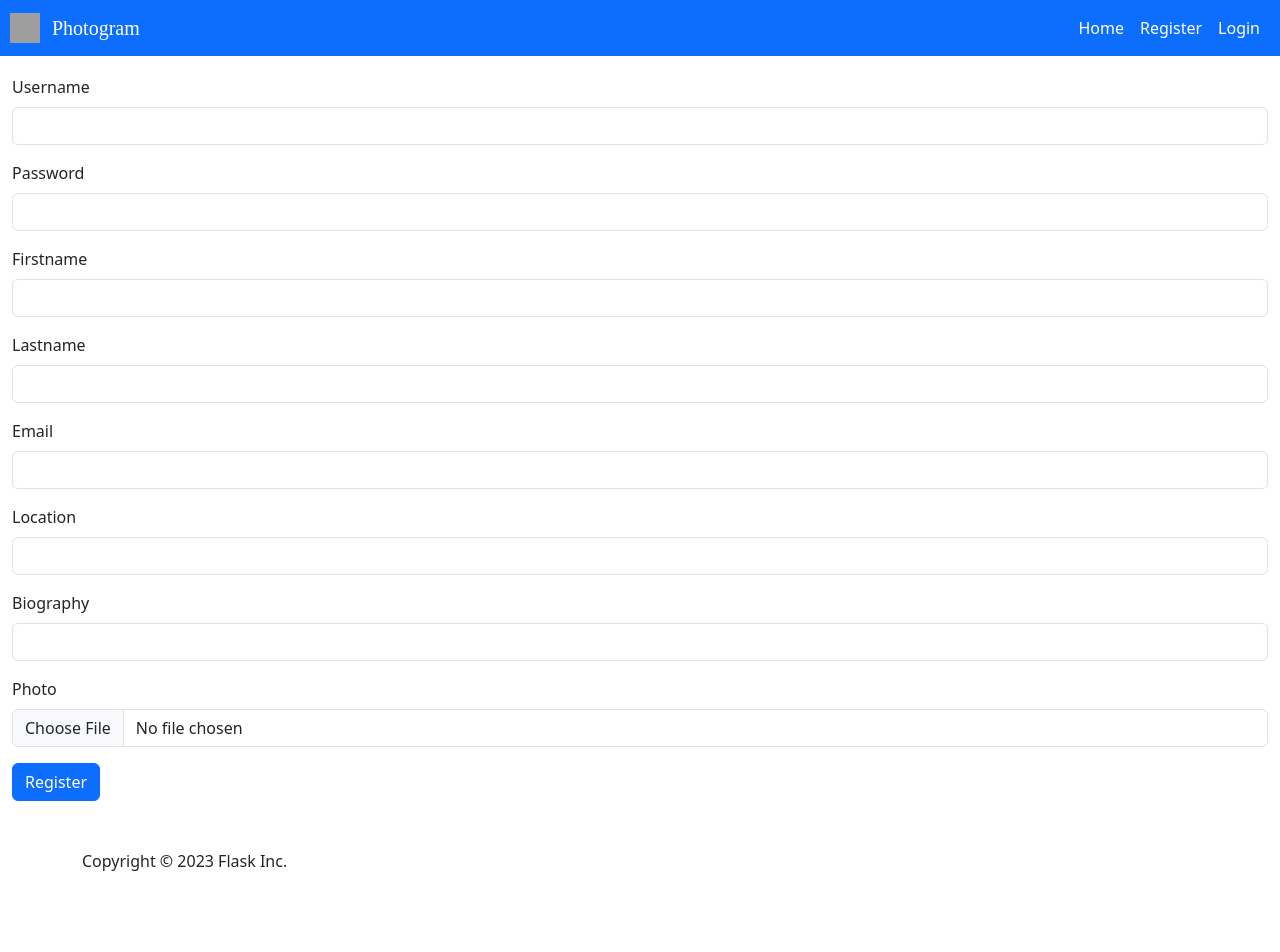
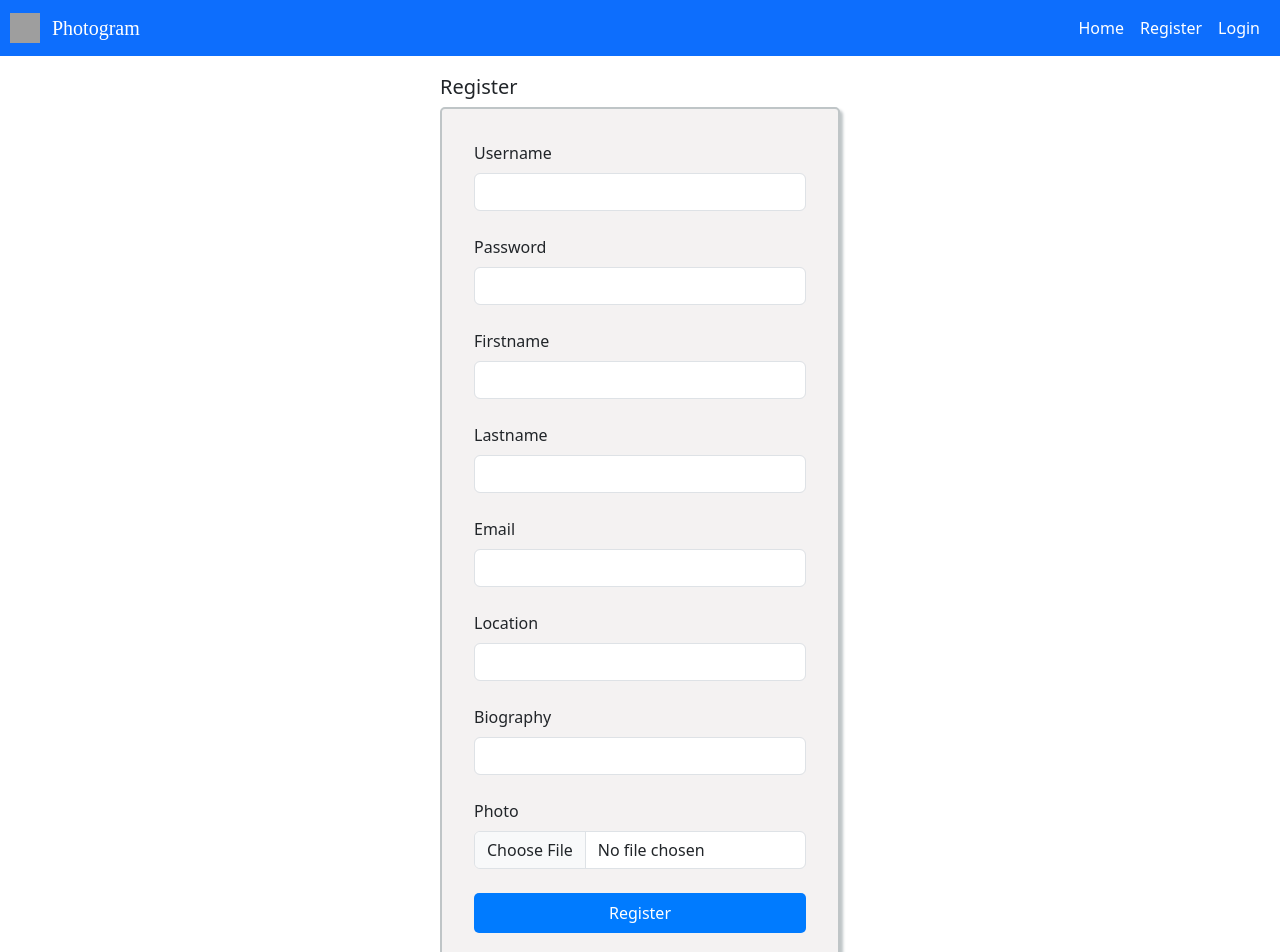
Before and after one commit to Donielle20/info3180-project2, a Vue app: page /register/user in a window 1280 px wide. Shown: the top 952 px of the page. Before the commit the page ends 889 px from the top, so only its background shows below. Built offline with nearby package versions, Linux system fonts and the light colour scheme; no server answers; grey boxes are pictures that could not be loaded.

Commit message:
Profile Page

```diff
--- a/src/components/AppHeader.vue
+++ b/src/components/AppHeader.vue
@@ -32,7 +32,7 @@
             </li>
 
             <li v-if="loggedin" class="nav-item">
-              <RouterLink class="nav-link active" to="/user/logout">My Profile</RouterLink>
+              <RouterLink class="nav-link active" to="/user/profile">My Profile</RouterLink>
             </li>
 
             <li v-if="loggedin" class="nav-item">
--- /dev/null
+++ b/src/components/ProfilePage.vue
@@ -0,0 +1,93 @@
+<template>
+    <div class="hold">
+        <div class="profile_contain">
+            <img :src="`/uploads/${item[7]}`" alt="Profile Picture" class="image_profile">
+
+            <div class="info">
+                <h2>{{item[2]}} {{item[3]}}</h2>
+                <br>
+                <h6>{{item[4]}}, {{item[5]}}</h6>
+                <h6>Member since {{date[2]}} {{date[3]}}</h6>
+                <br>
+                <p>{{item[6]}}</p>
+            </div>
+
+            <div class="info_2">
+                <div class="numbers">
+                    <h2>6</h2>
+                    <h2>10</h2>
+                </div>
+
+                <div class="labels">
+                    <h2>Posts</h2>
+                    <h2>Followers</h2>
+                </div>
+
+                <br>
+                <br>
+
+                <div class="button">
+                    <button class="new_posts">New Post</button>
+                </div>
+            </div>
+        </div>
+    </div>
+</template>
+
+<script setup>
+    let user = localStorage.getItem('user');
+    let item = user.split(",");
+    let date = item[9].split(" ");
+    console.log(user);
+</script>
+
+<style>
+    .profile_contain{
+        width: 90%;
+        height: 70%;
+        box-shadow: 3px 3px 3px rgb(191, 197, 199);
+        border-radius: 5px;
+        border: 2px solid rgb(191, 197, 199);
+        display: flex;
+        align-items: center;
+    }
+    .hold{
+        width: 100%;
+        height: 400px;
+        display: flex;
+        justify-content: center;
+    }
+    .image_profile{
+        border-radius: 50%;
+        width: 250px;
+        height: 250px;
+        margin-left: 20px;
+    }
+    .info{
+        width: 750px;
+        height: 250px;
+        margin-left: 50px;
+    }
+    .info_2{
+        height: 250px;
+        width: 280px;
+    }
+    .numbers{
+        display: grid;
+        grid-template-columns: 150px 150px;
+        padding: 1em;
+    }
+    .labels{
+        display: grid;
+        grid-template-columns: 120px 120px;
+        color: rgb(145, 144, 144);
+    }
+    .new_posts{
+        background-color: #007bff;
+        border: none;
+        border-radius: 5px;
+        color: white;
+        height: 45px;
+        width: 100%;
+    }
+</style>
--- a/src/components/RegisterForm.vue
+++ b/src/components/RegisterForm.vue
@@ -1,48 +1,69 @@
 <template>
     <div class="container-fluid">
+        <div class="r_form">
+            <h5>Register</h5>
             <form @submit.prevent="saveUser" id="RegisterForm">
-            <div class="form-group mb-3">
+                <div class="col-12">
                     <label for="username" class="form-label">Username</label>
                     <input id="first" type="text" name="username" class="form-control" />
                 </div>
 
-            <div class="form-group mb-3">
+                <br>
+
+                <div class="col-12">
                     <label for="password" class="form-label">Password</label>
                     <input id="second" type="password" name="password" class="form-control" />
                 </div>
 
-            <div class="form-group mb-3">
+                <br>
+
+                <div class="col-12">
                     <label for="firstname" class="form-label">Firstname</label>
                     <input id="third" type="text" name="firstname" class="form-control" />
                 </div>
 
-            <div class="form-group mb-3">
+                <br>
+
+                <div class="col-12">
                     <label for="lastname" class="form-label">Lastname</label>
                     <input id="fourth" type="text" name="lastname" class="form-control" />
                 </div>
 
-            <div class="form-group mb-3">
+                <br>
+
+                <div class="col-12">
                     <label for="email" class="form-label">Email</label>
                     <input id="fifth" type="text" name="email" class="form-control" />
                 </div>
 
-            <div class="form-group mb-3">
+                <br>
+
+                <div class="col-12">
                     <label for="location" class="form-label">Location</label>
                     <input id="sixth" type="text" name="location" class="form-control" />
                 </div>
 
-            <div class="form-group mb-3">
+                <br>
+
+                <div class="col-12">
                     <label for="biography" class="form-label">Biography</label>
                     <input id="seventh" type="text" name="biography" class="form-control" />
                 </div>
 
-            <div class="form-group mb-3">
+                <br>
+
+                <div class="col-12">
                     <label for="photo" class="form-label">Photo</label>
                     <input id="eighth" type="file" name="photo" class="form-control" />
                 </div>
 
-            <input type="submit" class="btn btn-primary" value="Register">
+                <br>
+
+                <div class="col-12">
+                    <input id="btn_length" type="submit" value="Register">
+                </div>
             </form>
+        </div>
     </div>
 </template>
 
@@ -89,3 +110,29 @@
         })
     }
 </script>
+
+<style>
+    .r_form{
+        width: 400px;
+    }
+    .container-fluid{
+        display: flex;
+        align-items: center;
+        justify-content: center;
+    }
+    form{
+        padding: 2em;
+        box-shadow: 3px 3px 3px rgb(191, 197, 199);
+        border-radius: 5px;
+        border: 2px solid rgb(191, 197, 199);
+        background-color: rgb(244, 242, 242);
+    }
+    #btn_length{
+        width: 100%;
+        height: 40px;
+        border-radius: 5px;
+        border: none;
+        background-color: #007bff;
+        color: white;
+    }
+</style>
--- a/src/components/UserForm.vue
+++ b/src/components/UserForm.vue
@@ -1,5 +1,7 @@
 <template>
     <div class="container-fluid">
+        <div class="r_form">
+            <h5>Login</h5>
             <form @submit.prevent="loginUser" id="UserForm">
                 <div class="form-group mb-3">
                     <label for="username" class="form-label">Username</label>
@@ -11,8 +13,11 @@
                     <input id="second" type="password" name="password" class="form-control" />
                 </div>
 
-            <input type="submit" class="btn btn-primary" value="Submit">
+                <br>
+
+                <input id="btn_length" type="submit" value="Login">
             </form>
+        </div>
     </div>
 </template>
 
@@ -48,8 +53,16 @@
                     {
                         getAuthorizationToken();
                         window.location.href = 'http://localhost:5173/';
-                        // let token = localStorage.getItem('token');
-                        // console.log(token);
+                        let list = [data.user_id,data.username,data.firstname,data.lastname,data.location,data.biography,data.photo,data.joined_on];
+                        // console.log(data.user_id);
+                        // console.log(data.username);
+                        // console.log(data.firstname);
+                        // console.log(data.lastname);
+                        // console.log(data.location);
+                        // console.log(data.biography);
+                        // console.log(data.photo);
+                        // console.log(data.joined_on);
+                        localStorage.setItem('user', list);
                     }
                 })
                 .catch(function (error) {
@@ -79,3 +92,7 @@
     }
 
 </script>
+
+<style>
+
+</style>
--- a/src/router/index.js
+++ b/src/router/index.js
@@ -34,6 +34,12 @@ const router = createRouter({
       name: 'user_logout',
 
       component: () => import('../components/Logout.vue')
+    },
+    {
+      path: '/user/profile',
+      name: 'user_profile',
+
+      component: () => import('../components/ProfilePage.vue')
     }
   ]
 })
--- a/src/views/HomeView.vue
+++ b/src/views/HomeView.vue
@@ -109,7 +109,7 @@ let message = ref("Hello World! This is a VueJS and Flask Starter Template.")
     box-shadow: 3px 3px 3px rgb(191, 197, 199);
     border: 2px solid rgb(191, 197, 199);
     padding: 30px;
-
+    background-color: rgb(244, 242, 242);
   }
 
   .contain{
```
Also changed, not shown: 1 other file (tests, documents, lock files or other folders). Lines whose indentation alone changed are shown as unchanged.
